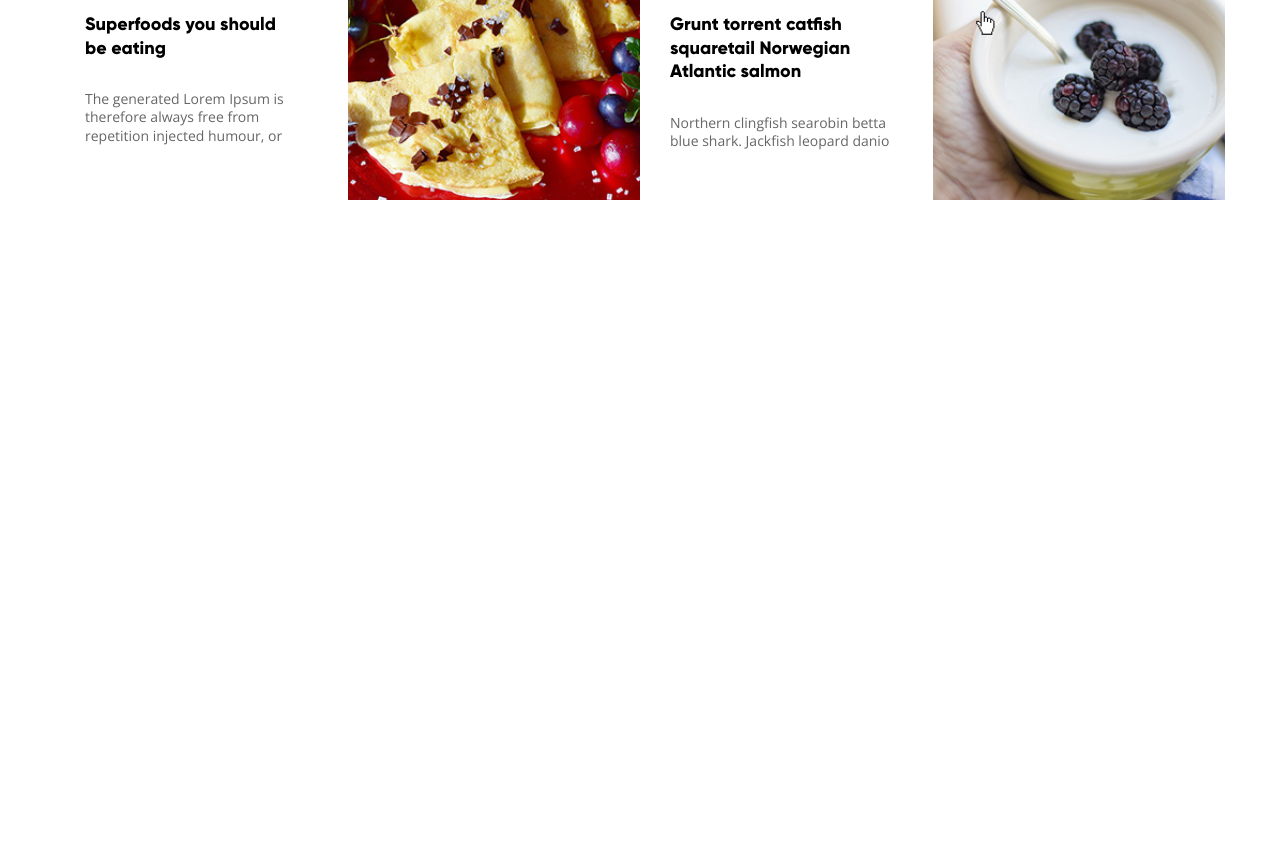
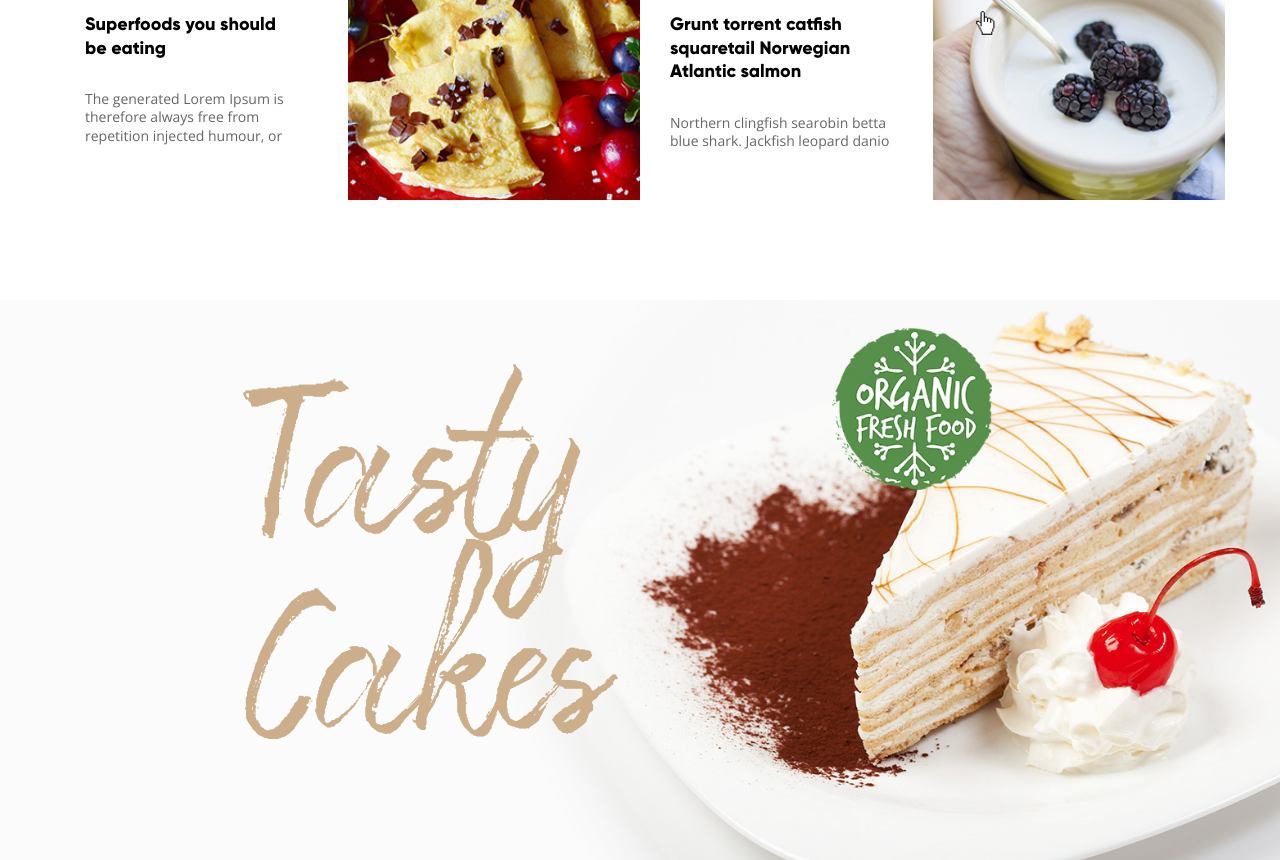
Before and after one commit to ELegek/Agro, a website: page app/index.html in a window 1280 px wide. Shown: the part 3262-4122 px from the top of the page. Before the commit the page ends 3562 px from the top, so only its background shows below. Drawn offline with nearby package versions, Linux system fonts and the light colour scheme.

Commit message:
Блок tasty

```diff
--- a/app/index.html
+++ b/app/index.html
@@ -5,7 +5,7 @@
   <meta charset="UTF-8">
   <meta name="viewport" content="width=device-width, initial-scale=1.0">
   <meta http-equiv="X-UA-Compatible" content="ie=edge">
-  <title>Document</title>
+  <title>Argo</title>
   <link href="https://fonts.googleapis.com/css2?family=Open+Sans:wght@300;400;700&display=swap" rel="stylesheet">
   <link rel="stylesheet" href="css/style.min.css">
 </head>
@@ -193,6 +193,16 @@
   </section>
   <!-- =====================    RAW   ============================= -->
 
+  <!-- =====================    TASTY   ============================= -->
+  <section class="tasty" style="background: url(img/tasty__bg.jpg) 50%/cover no-repeat;">
+    <div class="container">
+      <div class="tasty__wrapper">
+        <div class="tasty__title">Tasty Cakes</div>
+      </div>
+    </div>
+  </section>
+  <!-- =====================    TASTY   ============================= -->
+
 
 
   <script src="https://ajax.googleapis.com/ajax/libs/jquery/3.4.1/jquery.min.js"></script>
--- /dev/null
+++ b/app/scss/blocks/tasty.scss
@@ -0,0 +1,9 @@
+.tasty {
+    padding: 80px 230px;
+    &__title {
+        font-size: 200px;
+        font-family: 'Storytella';
+        color: #ccaf8a;
+        max-width: 600px;
+    }
+}
--- a/app/scss/style.scss
+++ b/app/scss/style.scss
@@ -11,6 +11,7 @@
 @import "blocks/services";
 @import "blocks/perfect";
 @import "blocks/raw";
+@import "blocks/tasty";
 // =============== BLOKS ===============
 
 
```
Also changed, not shown: app/css/blocks/tasty.min.css (added), app/css/style.min.css, app/img/images/raw__bg_02.jpg (added), app/img/images/tasty_02.jpg (added), app/img/tasty__bg.jpg (added), 6 other files.
